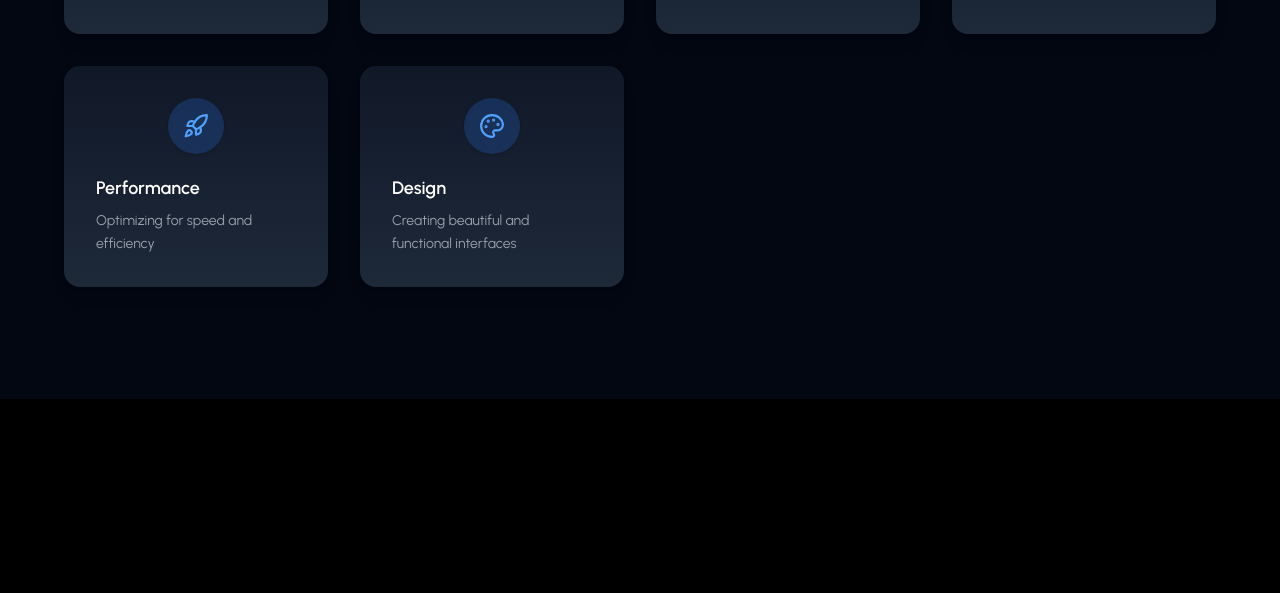
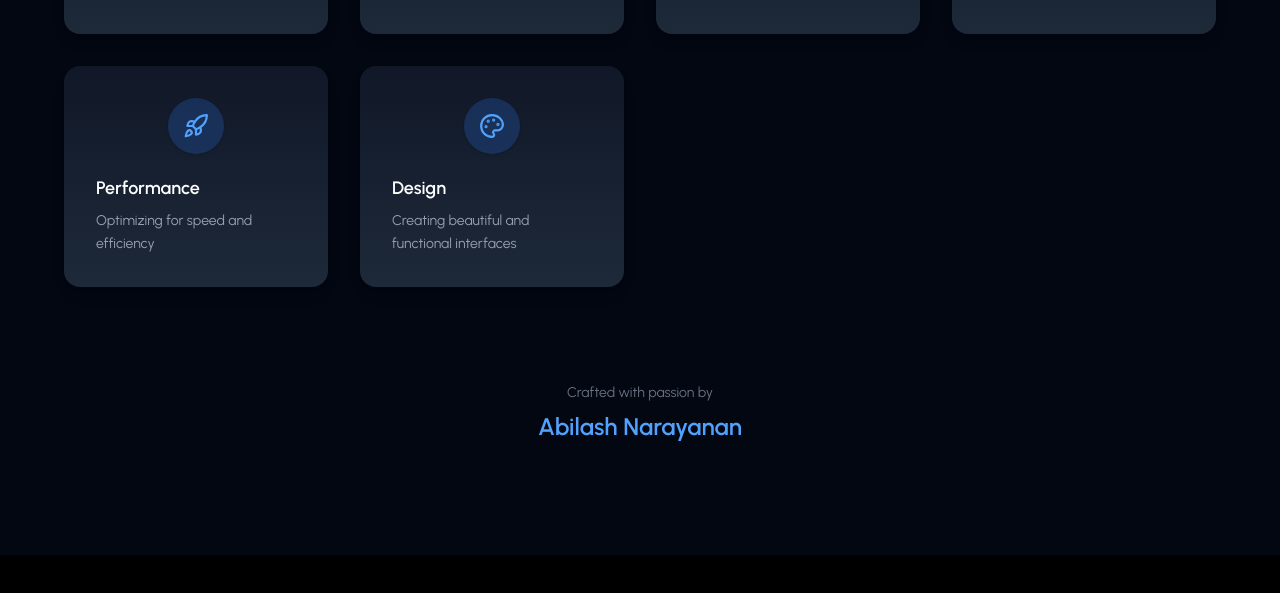
Before and after one commit to abilashhhh/react-portfolio, a React (Vite) app: page / in a window 1280 px wide. Shown: the part 5321-5914 px from the top of the page. Built offline with nearby package versions, Linux system fonts and the light colour scheme.

Commit message:
Added name

```diff
--- a/src/components/Sections/AboutSection.jsx
+++ b/src/components/Sections/AboutSection.jsx
@@ -150,6 +150,30 @@ const AboutSection = () => {
         </motion.div>
       </div>
 
+      {/* Digital Signature Section */}
+      <motion.div
+        initial="hidden"
+        whileInView="visible"
+        viewport={{ once: true }}
+        variants={itemVariants}
+        className="text-center pt-24"
+      >
+        <p
+          className={`text-sm mb-2 ${
+            isDarkMode ? "text-gray-500" : "text-gray-600"
+          }`}
+        >
+          Crafted with passion by
+        </p>
+        <h3
+          className={`text-2xl font-semibold ${
+            isDarkMode ? "text-blue-400" : "text-blue-600"
+          }`}
+        >
+          Abilash Narayanan
+        </h3>
+      </motion.div>
+
       {/* Soft gradient background overlay */}
       <div
         className={`absolute inset-0 -z-10 transition-colors duration-700 ease-in-out ${
```
